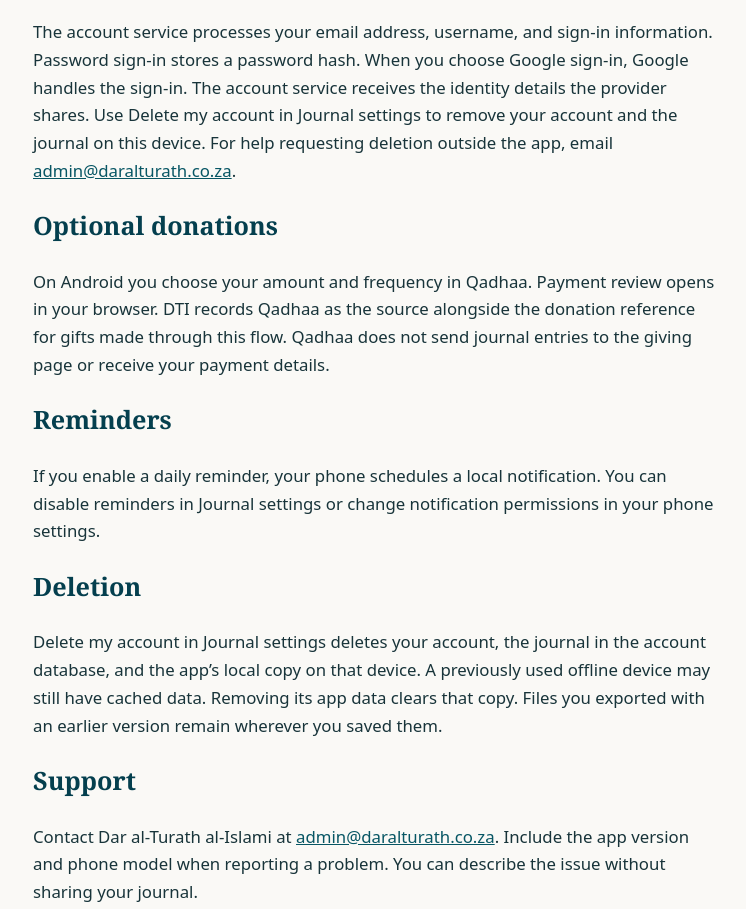
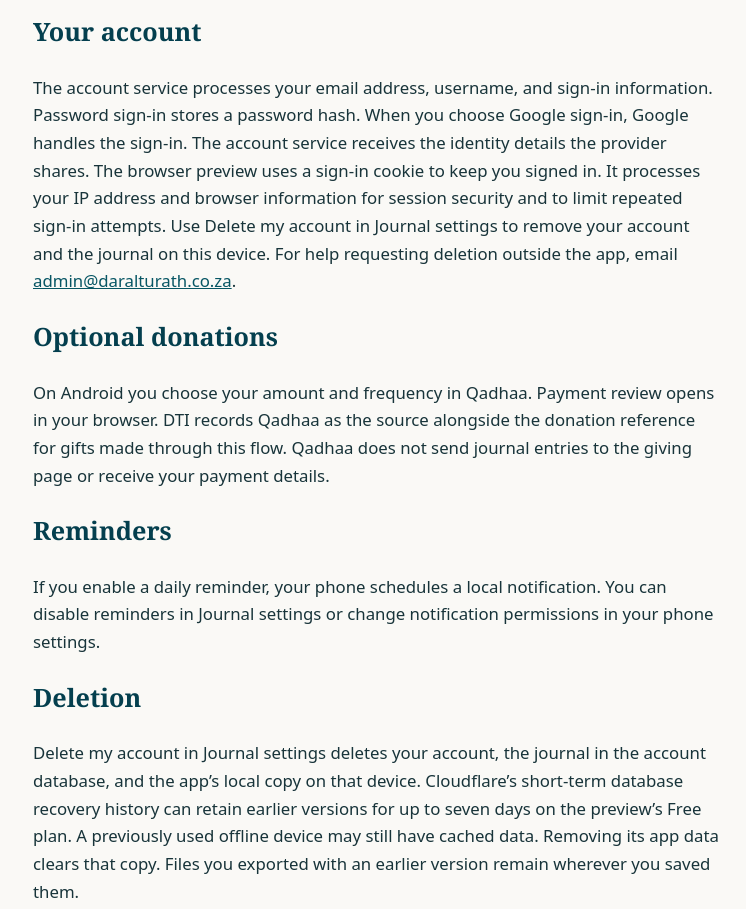
Before and after one commit to MzedK/qadhaa-privacy, a plain HTML site: page index.html in a window 1280 px wide. Shown: the part 712-1621 px from the top of the page, without its empty margins (263-1009 px from the left). Drawn offline with Linux system fonts and the light colour scheme.

Commit message:
Disclose Cloudflare hosting and session handling for the Qadhaa test

```diff
--- a/index.html
+++ b/index.html
@@ -3,9 +3,9 @@
 <style>body{margin:4rem auto;max-width:43rem;padding:0 1.4rem;color:#18343a;background:#faf9f6;font:1.05rem/1.65 system-ui,sans-serif}h1,h2{color:#043f4e;font-family:Georgia,serif}a{color:#075664}</style>
 <main><h1>DTI Qadhaa privacy and support</h1>
 <p>Dar al-Turath al-Islami provides DTI Qadhaa. The app keeps a personal record of prayers and fasts you choose to make up.</p>
-<h2>Your journal</h2><p>Earlier versions that open directly to a journal keep entries on the device. In those versions, you can move entries by exporting a readable backup. The account features below apply to versions that offer sign-in.</p><p>When you sign in, DTI’s account service stores your prayer balances, Ramadan years, daily goal and dated prayer and fasting entries so that you can use the same journal on another device. These records can reveal religious practices. Journal access through the app is restricted to the signed-in account. Google handles identity when you use Google sign-in. The app sends journal entries to DTI’s account service.</p><p>Your device keeps a copy for offline use. Changes sync automatically while Qadhaa is open and connected. A journal opened through the existing on-device journal option stays on that device. Device backups managed by Apple or Google may retain app data according to your phone settings.</p>
-<h2>Your account</h2><p>The account service processes your email address, username, and sign-in information. Password sign-in stores a password hash. When you choose Google sign-in, Google handles the sign-in. The account service receives the identity details the provider shares. Use Delete my account in Journal settings to remove your account and the journal on this device. For help requesting deletion outside the app, email <a href="mailto:admin@daralturath.co.za">admin@daralturath.co.za</a>.</p>
+<h2>Your journal</h2><p>Earlier versions that open directly to a journal keep entries on the device. In those versions, you can move entries by exporting a readable backup. The account features below apply to versions that offer sign-in.</p><p>When you sign in, DTI’s account service stores your prayer balances, Ramadan years, daily goal and dated prayer and fasting entries so that you can use the same journal on another device. These records can reveal religious practices. Journal access through the app is restricted to the signed-in account. Google handles identity when you use Google sign-in. The app sends journal entries to DTI’s account service. The Android browser preview uses Cloudflare to host the app and a dedicated Qadhaa database. Its accounts and journals are separate from the earlier local test.</p><p>Your device keeps a copy for offline use. Changes sync automatically while Qadhaa is open and connected. A journal opened through the existing on-device journal option stays on that device. Device backups managed by Apple or Google may retain app data according to your phone settings.</p>
+<h2>Your account</h2><p>The account service processes your email address, username, and sign-in information. Password sign-in stores a password hash. When you choose Google sign-in, Google handles the sign-in. The account service receives the identity details the provider shares. The browser preview uses a sign-in cookie to keep you signed in. It processes your IP address and browser information for session security and to limit repeated sign-in attempts. Use Delete my account in Journal settings to remove your account and the journal on this device. For help requesting deletion outside the app, email <a href="mailto:admin@daralturath.co.za">admin@daralturath.co.za</a>.</p>
 <h2>Optional donations</h2><p>On Android you choose your amount and frequency in Qadhaa. Payment review opens in your browser. DTI records Qadhaa as the source alongside the donation reference for gifts made through this flow. Qadhaa does not send journal entries to the giving page or receive your payment details.</p>
 <h2>Reminders</h2><p>If you enable a daily reminder, your phone schedules a local notification. You can disable reminders in Journal settings or change notification permissions in your phone settings.</p>
-<h2>Deletion</h2><p>Delete my account in Journal settings deletes your account, the journal in the account database, and the app’s local copy on that device. A previously used offline device may still have cached data. Removing its app data clears that copy. Files you exported with an earlier version remain wherever you saved them.</p>
+<h2>Deletion</h2><p>Delete my account in Journal settings deletes your account, the journal in the account database, and the app’s local copy on that device. Cloudflare’s short-term database recovery history can retain earlier versions for up to seven days on the preview’s Free plan. A previously used offline device may still have cached data. Removing its app data clears that copy. Files you exported with an earlier version remain wherever you saved them.</p>
 <h2>Support</h2><p>Contact Dar al-Turath al-Islami at <a href="mailto:admin@daralturath.co.za">admin@daralturath.co.za</a>. Include the app version and phone model when reporting a problem. You can describe the issue without sharing your journal.</p></main></html>
```
